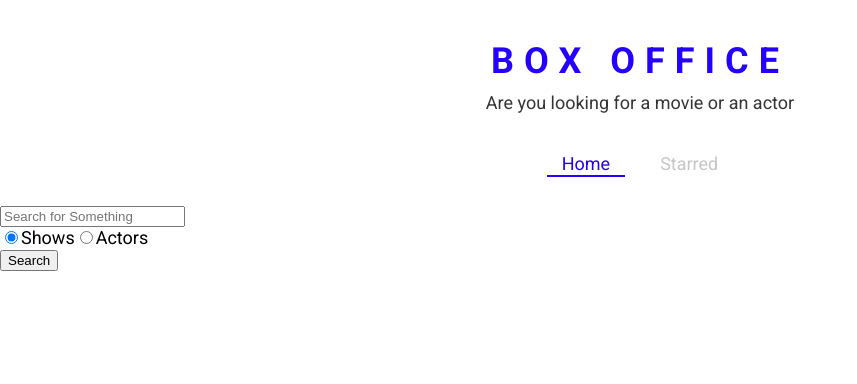
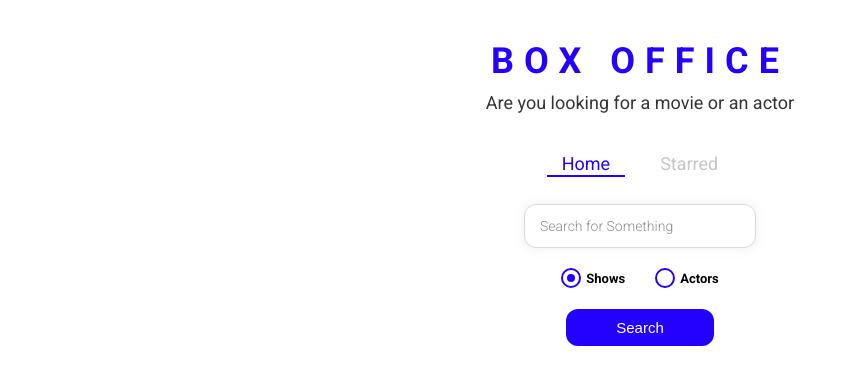
Before and after one commit to Rudrangi-Manjunath/box-office, a React (Create React App) app: page / in a window 1280 px wide. Shown: the top 384 px of the page, without its empty margins (0-857 px from the left). Built offline with nearby package versions, Linux system fonts and the light colour scheme.

Commit message:
styled entire app

```diff
--- a/src/Pages/Home.jsx
+++ b/src/Pages/Home.jsx
@@ -1,9 +1,15 @@
 import React, { useState } from "react";
 import ActorGrid from "../components/actor/ActorGrid";
 import { MainPageLayout } from "../components/MainPageLayout";
+import CustomRadio from "../components/show/CustomRadio";
 import ShowGrid from "../components/show/ShowGrid";
 import { apiGet } from "../misc/config";
 import { useLastQuery } from "../misc/custom-hooks";
+import {
+  SearchInput,
+  RadioInputsWrapper,
+  SearchButtonWrapper,
+} from "./Home.styled";
 
 const Home = () => {
   const [input, setInput] = useLastQuery();
@@ -50,39 +56,39 @@
   };
   return (
     <MainPageLayout>
-      <input
+      <SearchInput
         type="text"
         placeholder="Search for Something"
         onChange={onInputChange}
         value={input}
         onKeyDown={onKeyDown}
       />
-      <div>
-        <label htmlFor="shows-search">
-          <input
+      <RadioInputsWrapper>
+        <div>
+          <CustomRadio
+            label="Shows"
             id="shows-search"
-            type="radio"
             value="shows"
             onChange={onRadioChange}
             checked={isShowsSearch}
           />
-          Shows
-        </label>
-        <label htmlFor="actors-search">
-          <input
+        </div>
+        <div>
+          <CustomRadio
+            label="Actors"
             id="actors-search"
-            type="radio"
             value="people"
             onChange={onRadioChange}
             checked={!isShowsSearch}
           />
-          Actors
-        </label>
-      </div>
+        </div>
+      </RadioInputsWrapper>
 
-      <button type="button" onClick={onSearch}>
-        Search
-      </button>
+      <SearchButtonWrapper>
+        <button type="button" onClick={onSearch}>
+          Search
+        </button>
+      </SearchButtonWrapper>
       {Renderresults()}
     </MainPageLayout>
   );
--- /dev/null
+++ b/src/Pages/Home.styled.jsx
@@ -0,0 +1,49 @@
+import styled from "styled-components";
+
+export const SearchInput = styled.input`
+display: block;
+font-family: 'Roboto', sans-serif;
+width: 200px;
+margin: auto;
+outline: none;
+padding: 13px 15px;
+border: 1px solid #dbdbdb;
+box-shadow: 0px 0px 10px 0px rgba(219, 219, 219, 0.5);
+font-size: 14px;
+border-radius: 12px;
+color: #8d8d8d;
+
+&::placeholder {
+  font-weight: 300;
+  color: #8d8d8d;
+}
+`;
+
+export const RadioInputsWrapper = styled.div`
+display: flex;
+justify-content: center;
+margin: 20px 0;
+
+div {
+  margin: 0 15px;
+}
+`;
+
+export const SearchButtonWrapper = styled.div`
+text-align: center;
+margin-bottom: 35px;
+
+button {
+  color: #fff;
+  background-color: ${({ theme }) => theme.mainColors.blue};
+  margin: auto;
+  padding: 10px 50px;
+  font-size: 15px;
+  border: none;
+  outline: none;
+  border-radius: 12px;
+  &:hover {
+    cursor: pointer;
+  }
+}
+`;
--- /dev/null
+++ b/src/components/show/CustomRadio.jsx
@@ -0,0 +1,66 @@
+import React from "react";
+import styled from "styled-components";
+
+const RadioWrapper = styled.label`
+  display: block;
+  position: relative;
+  padding-left: 25px;
+  cursor: pointer;
+  font-size: 13px;
+  user-select: none;
+  font-weight: 700;
+  line-height: 1.65;
+
+  input {
+    position: absolute;
+    opacity: 0;
+    cursor: pointer;
+  }
+
+  span {
+    position: absolute;
+    top: 0;
+    left: 0;
+    height: 16px;
+    width: 16px;
+    background-color: #fff;
+    border: 2px solid ${({ theme }) => theme.mainColors.blue};
+    border-radius: 50%;
+  }
+
+  input:checked ~ span {
+    background-color: #fff;
+    border: 2px solid ${({ theme }) => theme.mainColors.blue};
+  }
+
+  span:after {
+    content: '';
+    position: absolute;
+    display: none;
+  }
+
+  input:checked ~ span:after {
+    display: block;
+  }
+
+  span:after {
+    top: 4px;
+    left: 4px;
+    width: 8px;
+    height: 8px;
+    border-radius: 50%;
+    background: ${({ theme }) => theme.mainColors.blue};
+  }
+`;
+
+const CustomRadio = ({ label, ...restProps }) => {
+  return (
+    <RadioWrapper htmlFor={restProps.id}>
+      {label}
+      <input {...restProps} type="radio" />
+      <span />
+    </RadioWrapper>
+  );
+};
+
+export default CustomRadio;
--- a/src/components/show/Title.styled.jsx
+++ b/src/components/show/Title.styled.jsx
@@ -1,5 +1,4 @@
 import styled from "styled-components";
-
 
 export const TitleWrapper = styled.div`
 text-align: center;
```
